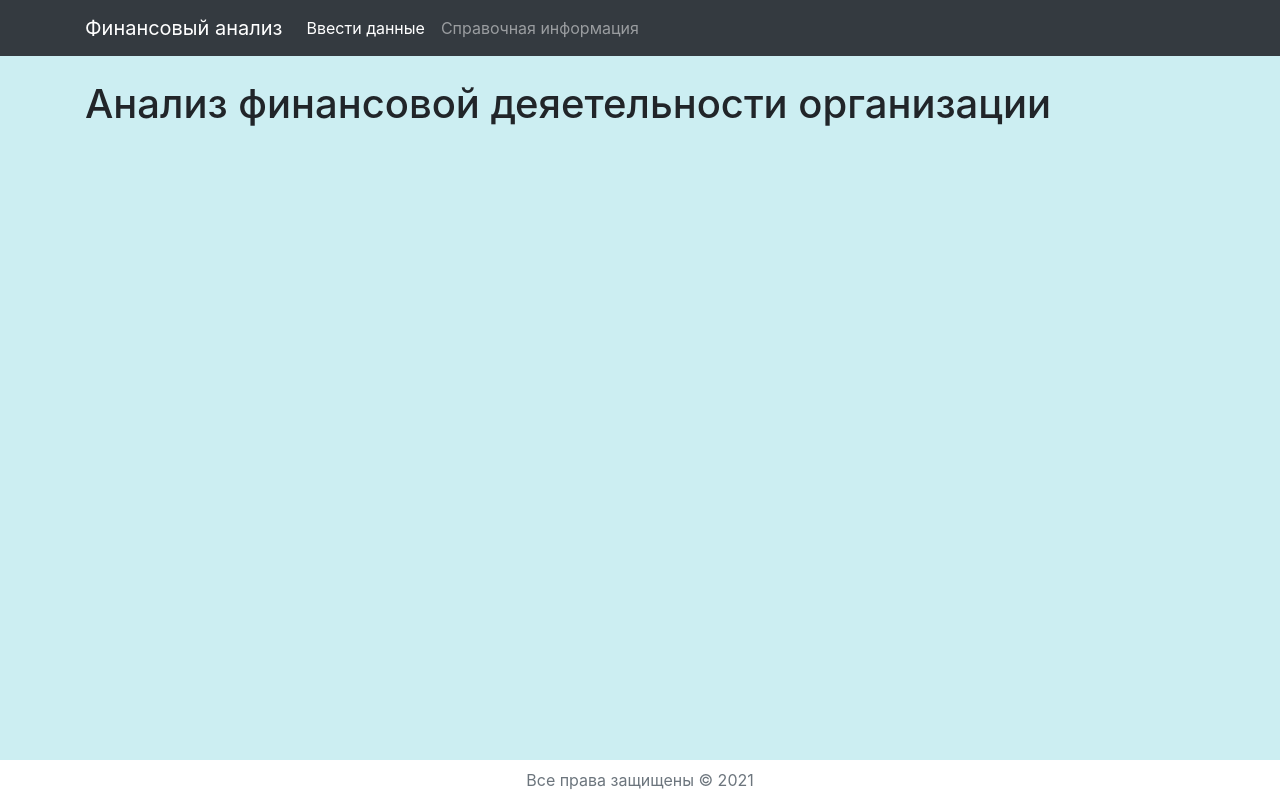
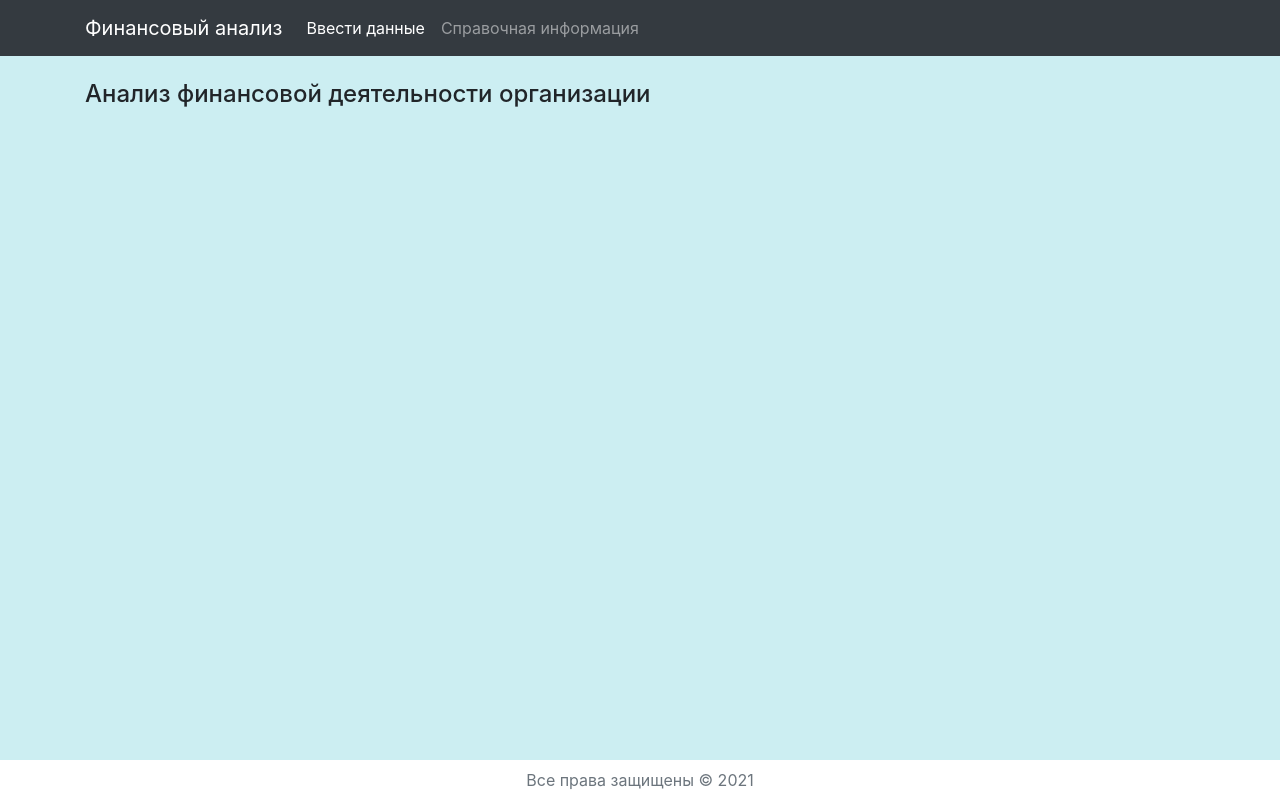
Before and after one commit to tarasovnm/fin-an-ts, a React (Create React App) app: page /analysis in a window 1280 px wide. Built offline with nearby package versions, Linux system fonts and the light colour scheme.

Commit message:
Prepared code for analysis page.

```diff
--- /dev/null
+++ b/src/components/Analysis/Analysis.scss
@@ -0,0 +1,5 @@
+.analysis-page {
+  h1 {
+    font-size: 1.5rem;
+  }
+}
--- a/src/components/Analysis/Analysis.tsx
+++ b/src/components/Analysis/Analysis.tsx
@@ -1,9 +1,10 @@
 import React from 'react';
+import './Analysis.scss';
 
 const Analysis: React.FC = () => {
   return (
     <div className="analysis-page container pt-4">
-      <h1>Анализ финансовой деяетельности организации</h1>
+      <h1>Анализ финансовой деятельности организации</h1>
     </div>
   );
 }
--- /dev/null
+++ b/src/components/Docs/Docs.scss
@@ -0,0 +1,5 @@
+.docs-page {
+  h1 {
+    font-size: 1.5rem;
+  }
+}
--- a/src/components/Docs/Docs.tsx
+++ b/src/components/Docs/Docs.tsx
@@ -1,4 +1,5 @@
 import React from 'react';
+import './Docs.scss';
 
 const Docs: React.FC = () => {
   return (
--- a/src/components/Home/Home.tsx
+++ b/src/components/Home/Home.tsx
@@ -7,7 +7,7 @@ const Home: React.FC = () => {
   return (
     <div className="home-page container pt-4">
       <h1>Главная страница с описанием приложения</h1>
-      <p>Lorem, ipsum dolor sit amet consectetur adipisicing elit. Aut sint omnis consectetur nemo molestias, eligendi cupiditate vel at velit amet cumque incidunt ipsa blanditiis placeat recusandae repellat eius maiores quae.</p>
+      <p className="lead fs-1 fw-bold lh-lg">Lorem, ipsum dolor sit amet consectetur adipisicing elit. Aut sint omnis consectetur nemo molestias, eligendi cupiditate vel at velit amet cumque incidunt ipsa blanditiis placeat recusandae repellat eius maiores quae.</p>
       <button className="btn btn-primary" onClick={() => history.push('/analysis')}>Ввести данные организации</button>
     </div>
   );
--- a/src/index.scss
+++ /dev/null
@@ -1,4 +0,0 @@
-body {
-  margin: 0;
-  background-color: #cceef2;
-}
--- a/src/index.tsx
+++ b/src/index.tsx
@@ -1,7 +1,6 @@
-import 'bootstrap/dist/css/bootstrap.min.css';
 import React from 'react';
 import ReactDOM from 'react-dom';
-import './index.scss';
+import './scss/index.scss';
 import App from './components/App/App';
 import reportWebVitals from './reportWebVitals';
 
--- /dev/null
+++ b/src/scss/index.scss
@@ -0,0 +1,6 @@
+@import "../../node_modules/bootstrap/scss/bootstrap";
+
+body {
+  margin: 0;
+  background-color: #cceef2;
+}
```
